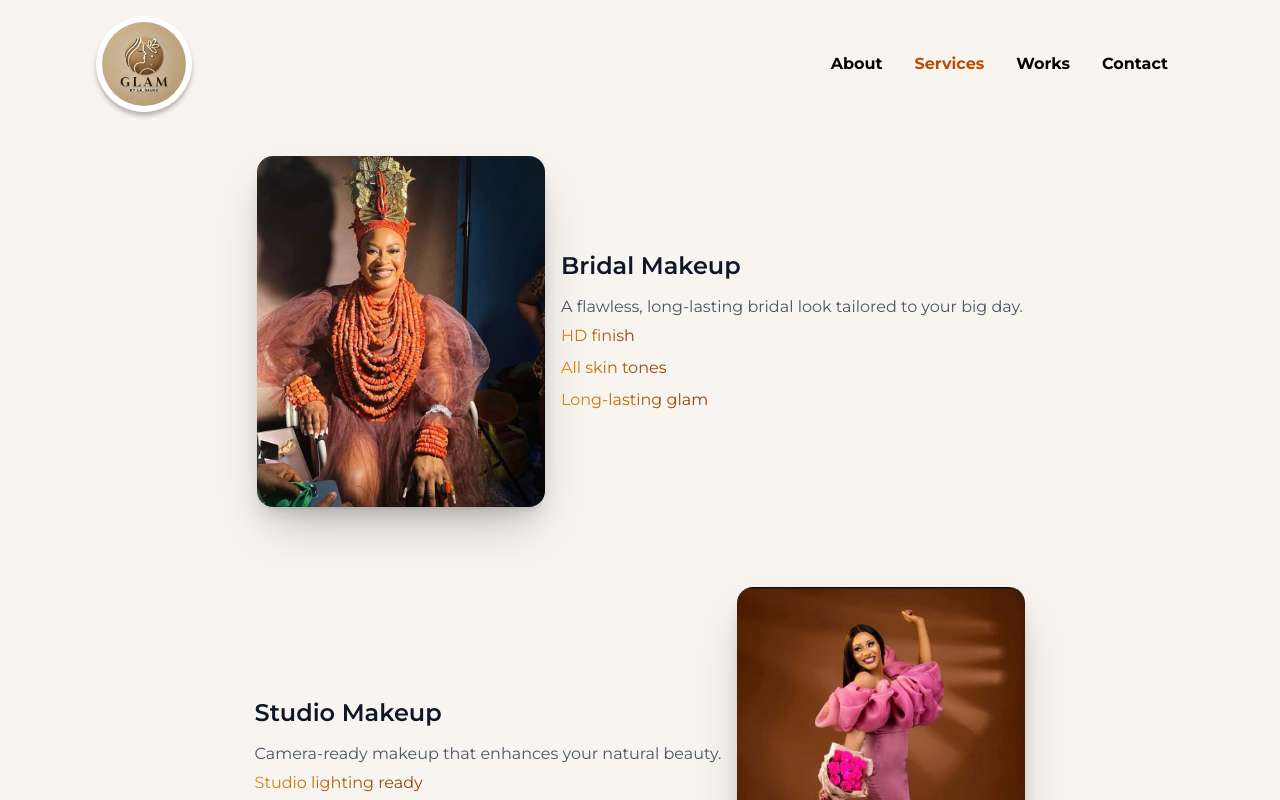
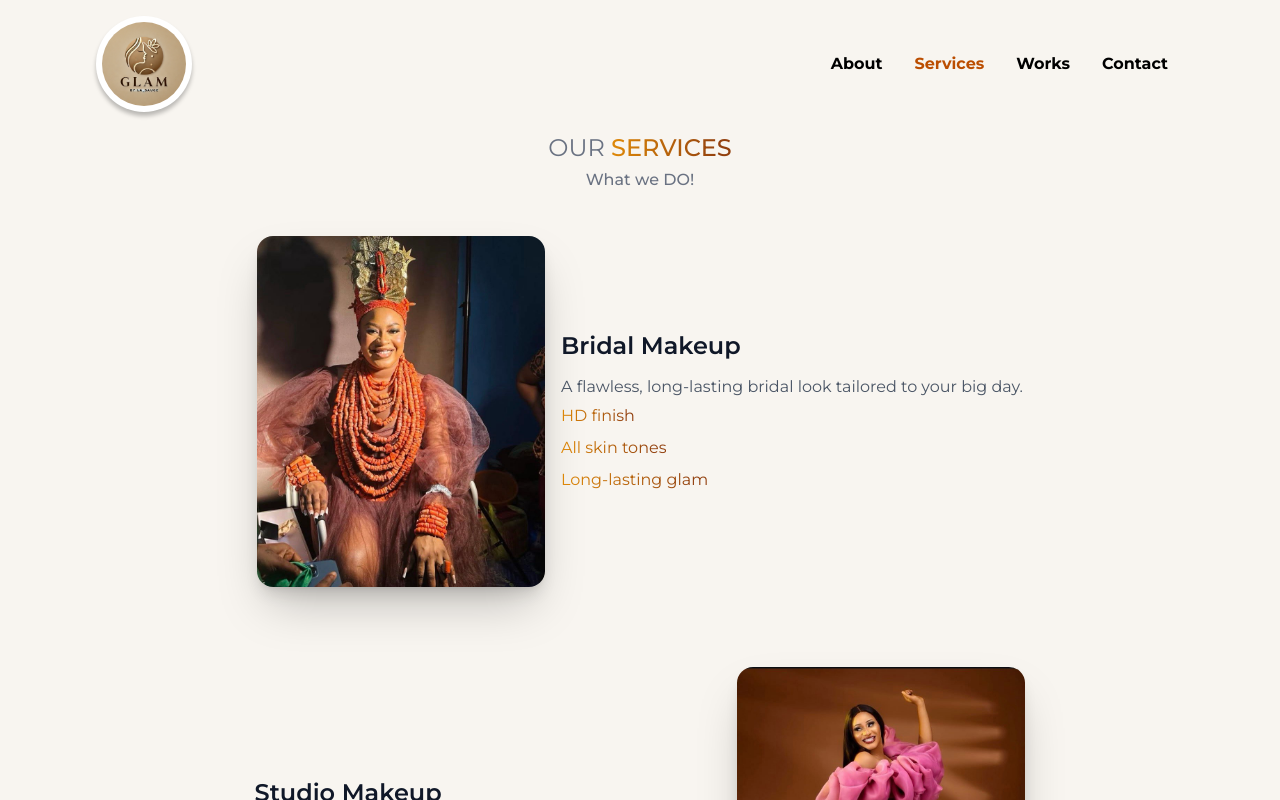
Before and after one commit to ernestkris6/GlamByLaSauce, a React (Vite) app: page /services in a window 1280 px wide. Shown: the top 800 px of the page. Built offline with nearby package versions, Linux system fonts and the light colour scheme; a web font is replaced by a local one.

Commit message:
completing services page

```diff
--- a/src/Pages/Services.jsx
+++ b/src/Pages/Services.jsx
@@ -10,6 +10,8 @@ import training1 from '../assets/training1.jpeg'
 import gele2 from '../assets/gele2.jpg'
 import gram26 from "../assets/gram26.jpg"
 import acc3 from "../assets/acc3.jpeg"
+// import makeup2 from "../assets/makeup2.jpg"
+
 
 // export default function Services() {
 //   return (
@@ -22,11 +24,15 @@ import acc3 from "../assets/acc3.jpeg"
 // import photoshoot from "../assets/photoshoot.jpg";
 // import graduation from "../assets/graduation.jpg";
 
-const image = [gram2, gram3, gram8, gemini4, training1, gele2, gram26, acc3]
+const image = [gram2, gram3, gram8, gemini4, training1, gele2, gram26, acc3,]
 
 export default function Services() {
   return (
     <>
+    <div className='text-center text-2xl pt-4 text-gray-500'>
+      <p>OUR <span className='font-medium'>SERVICES</span></p>
+        <p className='py-1 text-sm md:text-base font-medium'>What we DO!</p>
+    </div>
       <ServicesDetails
         title="Bridal Makeup"
         description="A flawless, long-lasting bridal look tailored to your big day."
```
Also changed, not shown: src/assets/makeup2.jpg (added).
